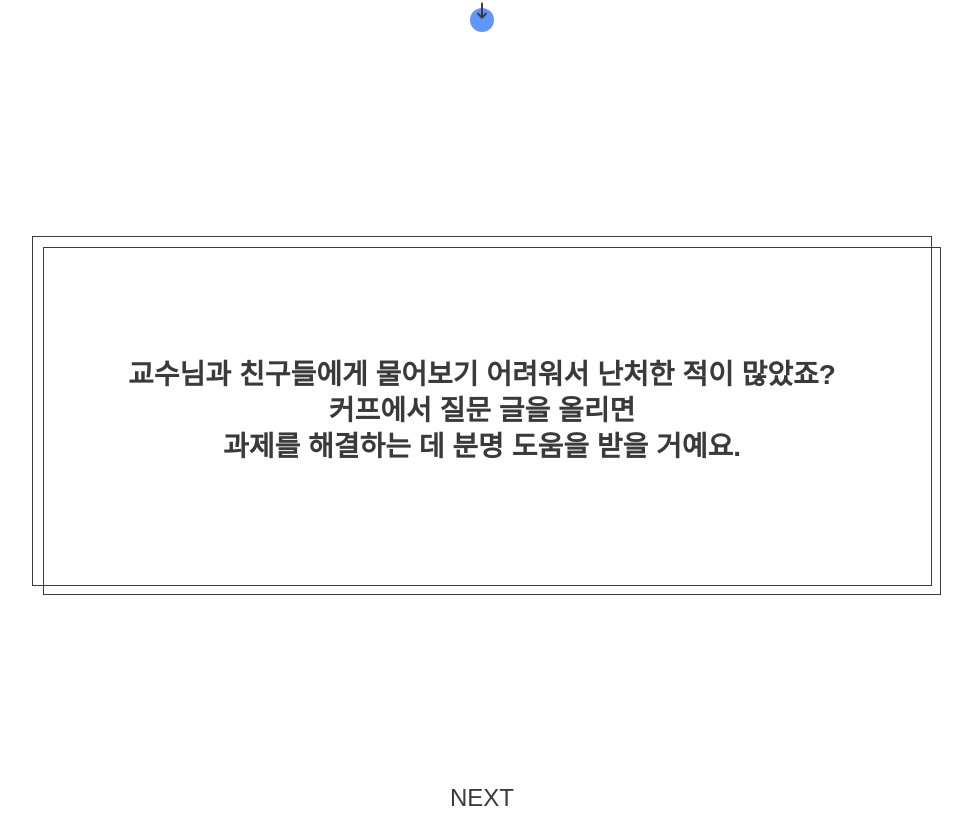
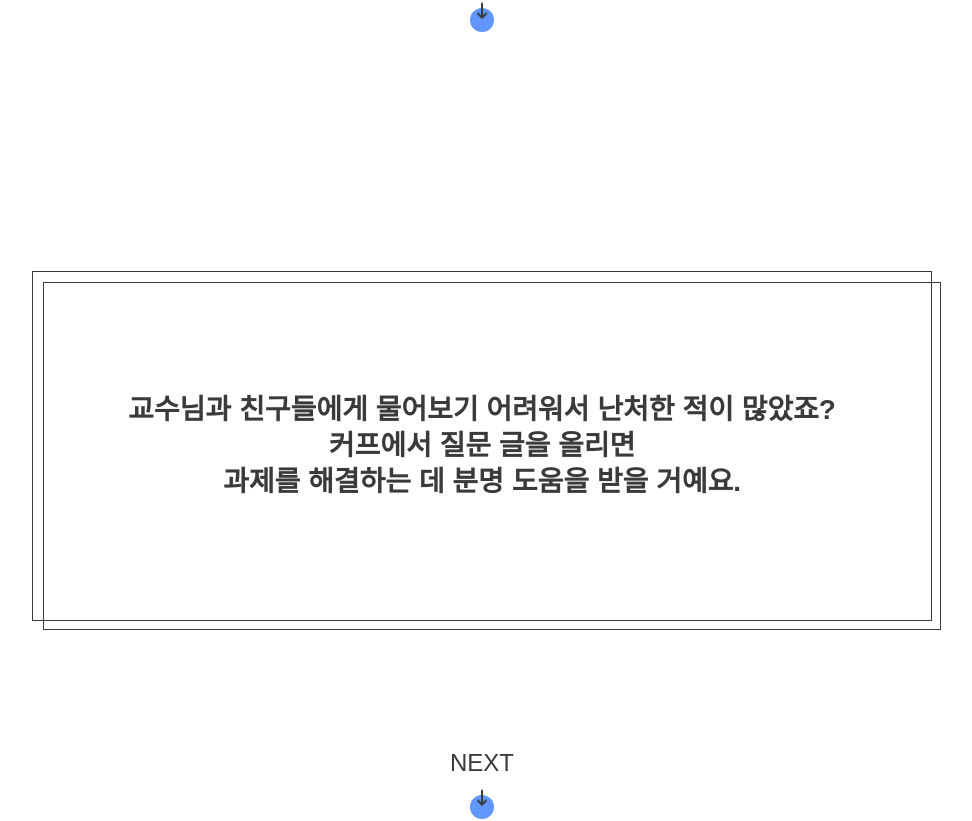
Before and after one commit to crewd/qupp-front, a Next.js app: page / in a window 1280 px wide. Shown: the part 687-1508 px from the top of the page, without its empty margins (158-1130 px from the left). Built offline with nearby package versions, Linux system fonts and the light colour scheme.

Commit message:
design: padding 변경

```diff
--- a/pages/index.tsx
+++ b/pages/index.tsx
@@ -58,7 +58,7 @@ const Home: NextPage = () => {
       </div>
       <div className="py-[10px]"></div>
       <div
-        className="flex flex-col items-center justify-around h-screen"
+        className="flex flex-col items-center justify-around h-screen py-[70px]"
         ref={section1Ref}
       >
         <div className="border border-gray-1 md:w-[900px] w-full relative py-[100px]">
@@ -97,7 +97,7 @@ const Home: NextPage = () => {
               사진을 첨부해서 내 질문을 자세하게 설명해 보세요.
             </p>
           </div>
-          <div className="w-[300px] h-[400px] bg-[#d9d9d9] md:mt-0 mt-[70px]"></div>
+          <div className="md:w-[300px] w-full h-[400px] bg-[#d9d9d9] md:mt-0 mt-[70px]"></div>
         </div>
         <button
           className="flex flex-col items-center pt-[80px] m-auto"
@@ -143,7 +143,7 @@ const Home: NextPage = () => {
         className="w-screen py-[70px] ml-[calc(-50vw+50%)] bg-gray-200 mt-[70px] laeding-[30px] -z-20"
         ref={section4Ref}
       >
-        <div className=" max-w-[1024px] p-[10px] mx-auto flex md:flex-row flex-col justify-between">
+        <div className=" max-w-[1024px] p-[10px] mx-auto flex flex-col-reverse md:flex-row justify-between">
           <div className="text-lg font-bold">
             <div className="sm:w-[430px] w-full h-[400px] bg-[#d9d9d9] md:mt-0 mt-[70px] mb-[30px]"></div>
             <p>답변이 이미 달린 질문 글이면,</p>
```
